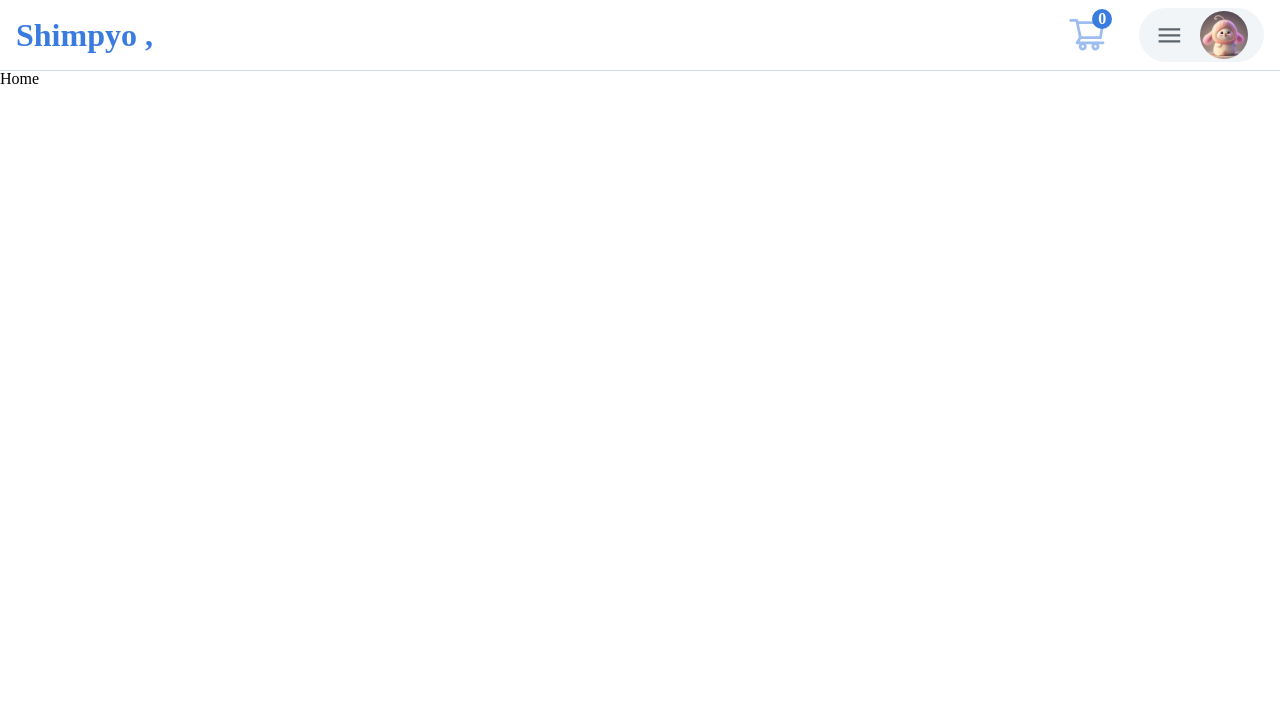
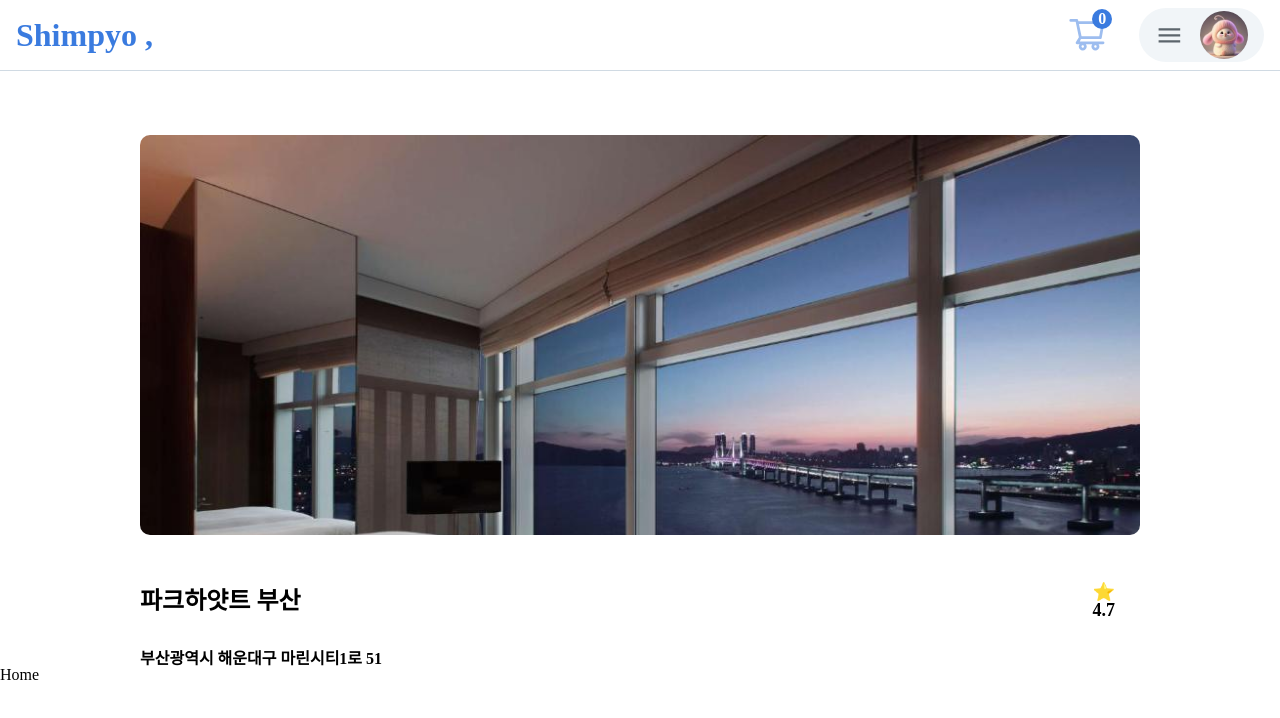
Before and after one commit to Shimpyo-House/Shimpyo_FE, a React (Vite) app: page / in a window 1280 px wide. Shown: the top 718 px of the page. Built offline with nearby package versions, Linux system fonts and the light colour scheme.

Commit message:
Feat: 상품 상세 페이지 상품정보 컴포넌트

```diff
--- a/package.json
+++ b/package.json
@@ -12,6 +12,7 @@
   "dependencies": {
     "@emotion/react": "^11.11.1",
     "@emotion/styled": "^11.11.0",
+    "@mui/x-date-pickers": "^6.18.1",
     "@vitejs/plugin-react-swc": "^3.3.2",
     "axios": "^1.6.2",
     "framer-motion": "^10.16.5",
--- a/src/App.tsx
+++ b/src/App.tsx
@@ -1,11 +1,35 @@
+// // App.tsx
+// import React from 'react';
+// import { BrowserRouter as Router, Route, Routes } from 'react-router-dom';
+// import Header from './components/common/Header';
+// import ProductDetail from './components/layout/productsDetail/ProductDetail';
+
+// const App = () => {
+//   return (
+//     <Router>
+//       <div>
+//         <Header />
+//         <Routes>
+//           <Route path="/product-detail" element={<ProductDetail />} />
+//           {/* 다른 경로에 대한 처리 */}
+//         </Routes>
+//       </div>
+//     </Router>
+//   );
+// };
+
+// export default App;
+
 import React from 'react';
 import { Outlet } from 'react-router-dom';
 import Header from './components/common/Header';
+import ProductsDetail from './components/layout/productsDetail/ProductsDetail';
 
 function App() {
   return (
     <div>
       <Header />
+      <ProductsDetail />
       <Outlet />
     </div>
   );
--- /dev/null
+++ b/src/components/layout/productsDetail/ProductsDetail.tsx
@@ -0,0 +1,98 @@
+import { css } from '@emotion/react';
+import React from 'react';
+
+import theme from '../../../style/theme';
+
+export default function ProductsDetail() {
+  return (
+    <div css={ProductDetailContainer}>
+      <div css={ProductDetailImgBox}>
+        <div css={ProductDetailImg} />
+      </div>
+      <div css={ProductDetailBox}>
+        <div css={ProductData}>
+          <div css={NameScoreContainer}>
+            <div css={ProductName}>파크하얏트 부산</div>
+            <div css={ProductScore}>⭐ 4.7</div>
+          </div>
+          <div css={ProductsLocation}>부산광역시 해운대구 마린시티1로 51</div>
+        </div>
+      </div>
+    </div>
+  );
+}
+
+const ProductDetailContainer = css`
+  display: flex;
+  flex-direction: column;
+  align-items: center;
+  margin-top: 4rem;
+`;
+
+const ProductDetailImgBox = css`
+  width: 100%;
+  max-width: 1000px;
+`;
+
+const ProductDetailBox = css`
+  width: 100%;
+  max-width: 1000px;
+  display: flex;
+  gap: 20px;
+  margin-top: 3rem;
+`;
+
+const ProductDetailImg = css`
+  width: 800;
+  height: 400px;
+
+  background-image: url('/public/img1.jpeg');
+  background-size: cover;
+
+  border-radius: 10px;
+`;
+
+const ProductData = css`
+  flex: 1;
+  display: flex;
+  flex-direction: column;
+  align-items: center;
+  justify-content: space-between;
+`;
+
+const NameScoreContainer = css`
+  display: flex;
+  justify-content: space-between;
+  width: 100%;
+  align-items: center;
+  font-size: 14px;
+`;
+
+const ProductScore = css`
+  margin-left: auto;
+  font-size: 18px;
+  font-weight: bold;
+  width: 50px;
+`;
+
+export const ProductName = css`
+  width: 100%;
+
+  display: flex;
+  justify-content: flex-start;
+
+  font-size: 24px;
+  font-weight: 600;
+`;
+
+const ProductsLocation = css`
+  width: 100%;
+
+  display: flex;
+  justify-content: flex-start;
+
+  font-size: 16px;
+  font-weight: 700;
+
+  margin-top: 2rem;
+`;
```
Also changed, not shown: public/img1.jpeg (added), 1 other file (tests, documents, lock files or other folders).
